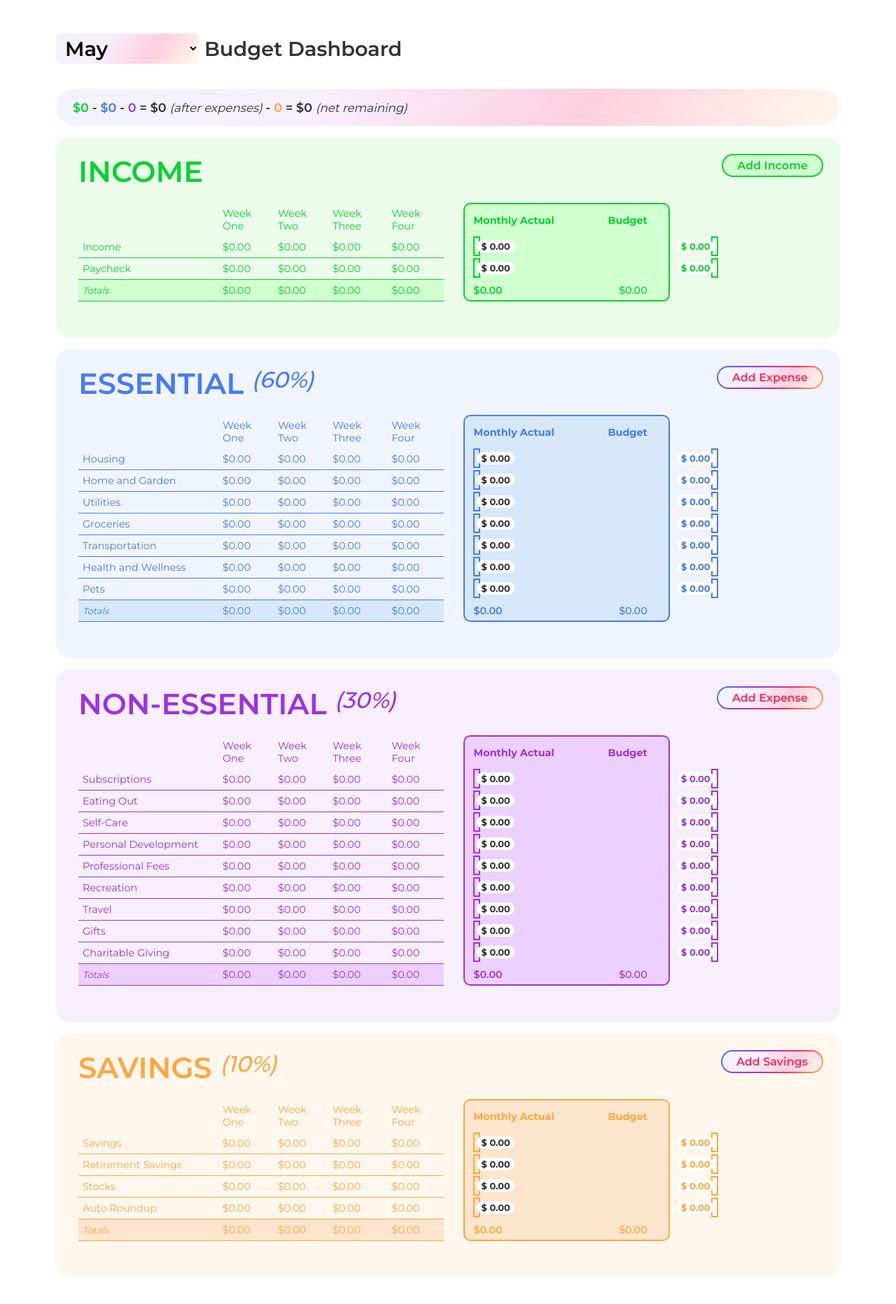
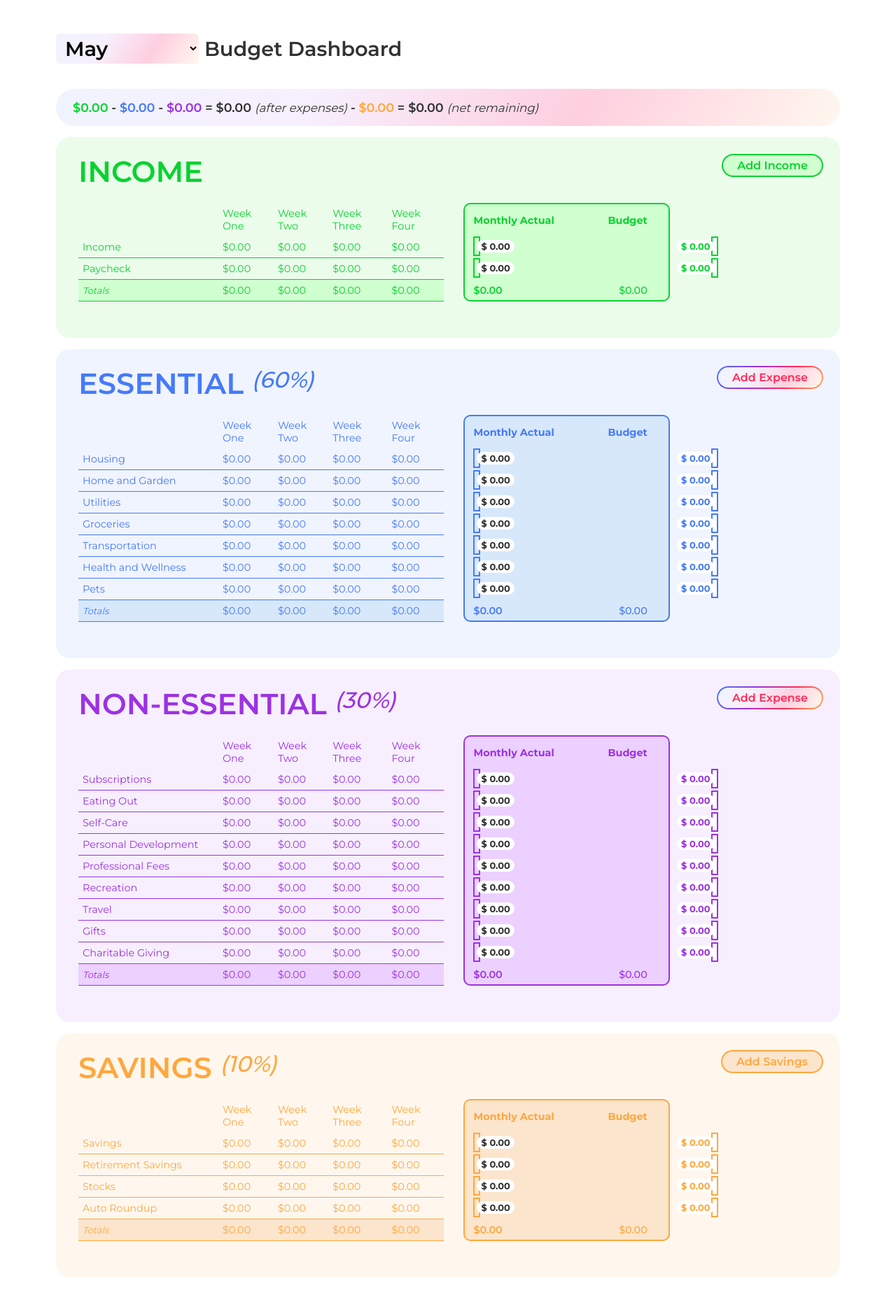
Before and after one commit to rubybeaches/BetterBudgetBuilds, a Next.js app: page /dashboard in a window 1280 px wide. Shown: the top 1864 px of the page at 70% size. Built offline with nearby package versions, Linux system fonts and the light colour scheme.

Commit message:
final touches on summary bar styling

```diff
--- a/src/app/components/Dashboard/SummaryTable.tsx
+++ b/src/app/components/Dashboard/SummaryTable.tsx
@@ -1,4 +1,9 @@
-import { convertToFloat, isDateInWeek, parsetoNum, weeksInMonth } from "@/app/lib/helpers";
+import {
+  convertToFloat,
+  isDateInWeek,
+  parsetoNum,
+  weeksInMonth,
+} from "@/app/lib/helpers";
 import { category, expense } from "@/app/lib/types";
 import SummaryRow from "./SummaryRow";
 
@@ -7,11 +12,13 @@ const SummaryTable = ({
   expenses,
   monthlyIncome,
   monthIndex,
+  totalExpenses,
 }: {
   categories: category[];
   expenses: expense[];
   monthlyIncome: number;
   monthIndex: number;
+  totalExpenses: number;
 }) => {
   const today = new Date();
   const fullYear = today.getFullYear();
@@ -48,8 +55,6 @@ const SummaryTable = ({
     return convertToFloat(sum);
   };
 
-  const totalExpenses = sumExpenses([weekOne[0], weekFour[1]]);
-
   return (
     <table id="summaryTable">
       <tbody>
@@ -83,12 +88,12 @@ const SummaryTable = ({
           <td id="empty"></td>
           <td
             id={
-              parsetoNum(totalExpenses) > parsetoNum(sumBudget())
+              totalExpenses > parsetoNum(sumBudget())
                 ? "overBudgetExpenses"
                 : ""
             }
           >
-            ${totalExpenses}
+            ${convertToFloat(totalExpenses)}
           </td>
           <td>${sumBudget()}</td>
         </tr>
--- a/src/app/dashboard/page.css
+++ b/src/app/dashboard/page.css
@@ -37,14 +37,16 @@ body {
 }
 
 .expenseButton.left,
-.incomeButton.left {
+.incomeButton.left,
+.savingsButton.left {
   position: absolute;
   right: 1.5rem;
   top: 1.5em;
 }
 
 .expenseButton.border,
-.incomeButton.border {
+.incomeButton.border,
+.savingsButton.border {
   padding: 2px;
   width: fit-content;
   border-radius: 20px;
@@ -52,13 +54,15 @@ body {
 }
 
 .expenseButton.background,
-.incomeButton.background {
+.incomeButton.background,
+.savingsButton.background {
   padding: 5px 20px;
   border-radius: 20px;
 }
 
 .expenseButton.text,
-.incomeButton.text {
+.incomeButton.text,
+.savingsButton.text {
   font-size: 1em;
   font-weight: 600;
 }
@@ -71,20 +75,33 @@ body {
   background: #09d22f;
 }
 
+.savingsButton.border {
+  background: var(--orange-color);
+}
+
 .expenseButton.background {
   background: linear-gradient(122deg, #f0f4fe, #f7effd, #fecfdf, #fff7ee);
-}
-
-.expenseButton.text {
-  color: #ff2955;
 }
 
 .incomeButton.background {
   background-color: #d0ffd0;
 }
 
+.savingsButton.background {
+  background: var(--orange-highlight);
+}
+
+.expenseButton.text,
+.overBudgetText {
+  color: #ff2955;
+}
+
 .incomeButton.text {
   color: #09d22f;
+}
+
+.savingsButton.text {
+  color: var(--orange-color);
 }
 
 .section {
--- a/src/app/dashboard/page.tsx
+++ b/src/app/dashboard/page.tsx
@@ -3,6 +3,7 @@ import { useEffect, useMemo, useState } from "react";
 import "./page.css";
 import {
   allMonths,
+  convertToFloat,
   filterExpensesByMonth,
   setActiveCategories,
   sortCategories,
@@ -112,6 +113,12 @@ const Dashboard = ({
     0
   );
 
+  const incomeMinusExpenseTotal =
+    incomeExpenseTotal - essentialExpenseTotal - nonEssentialExpenseTotal;
+  const incomeMinusExpenseBool = incomeMinusExpenseTotal < 0;
+  const netBudgetTotal = incomeMinusExpenseTotal - savingExpenseTotal;
+  const negativeBudgetBool = netBudgetTotal < 0;
+
   const incomeMod: category[] = [
     ...defaultIncomeCategories,
     {
@@ -138,16 +145,22 @@ const Dashboard = ({
       </h2>
 
       <div className="baseBar">
-        <span id="Income">${incomeExpenseTotal}</span> -{" "}
-        <span id="Essential">${essentialExpenseTotal}</span> -{" "}
-        <span id="Non-Essential">{nonEssentialExpenseTotal}</span> = $
-        {incomeExpenseTotal - essentialExpenseTotal - nonEssentialExpenseTotal}{" "}
+        <span id="Income">${convertToFloat(incomeExpenseTotal)}</span> -{" "}
+        <span id="Essential">${convertToFloat(essentialExpenseTotal)}</span> -{" "}
+        <span id="Non-Essential">
+          ${convertToFloat(nonEssentialExpenseTotal)}
+        </span>{" "}
+        ={" "}
+        <span className={incomeMinusExpenseBool ? "overBudgetText" : ""}>
+          {incomeMinusExpenseBool && <>&ndash;</>}$
+          {convertToFloat(Math.abs(incomeMinusExpenseTotal))}
+        </span>{" "}
         <em>(after expenses)</em> -{" "}
-        <span id="Savings">{savingExpenseTotal}</span> = $
-        {incomeExpenseTotal -
-          essentialExpenseTotal -
-          nonEssentialExpenseTotal -
-          savingExpenseTotal}{" "}
+        <span id="Savings">${convertToFloat(savingExpenseTotal)}</span> ={" "}
+        <span className={negativeBudgetBool ? "overBudgetText" : ""}>
+          {negativeBudgetBool && <>&ndash;</>}$
+          {convertToFloat(Math.abs(netBudgetTotal))}
+        </span>{" "}
         <em>(net remaining)</em>
       </div>
 
@@ -158,6 +171,7 @@ const Dashboard = ({
           expenses={incomeExpenses}
           monthlyIncome={monthlyIncome}
           monthIndex={allMonths.indexOf(month)}
+          totalExpenses={incomeExpenseTotal}
         />
         <ExpenseTable expense={incomeExpenses} />
         <div className="incomeButton border left">
@@ -178,6 +192,7 @@ const Dashboard = ({
           expenses={essentialExpenses}
           monthlyIncome={monthlyIncome}
           monthIndex={allMonths.indexOf(month)}
+          totalExpenses={essentialExpenseTotal}
         />
         <ExpenseTable expense={essentialExpenses} />
         <div className="expenseButton border left">
@@ -198,6 +213,7 @@ const Dashboard = ({
           expenses={nonEssentialExpenses}
           monthlyIncome={monthlyIncome}
           monthIndex={allMonths.indexOf(month)}
+          totalExpenses={nonEssentialExpenseTotal}
         />
         <ExpenseTable expense={nonEssentialExpenses} />
         <div className="expenseButton border left">
@@ -218,12 +234,13 @@ const Dashboard = ({
           expenses={savingExpenses}
           monthlyIncome={monthlyIncome}
           monthIndex={allMonths.indexOf(month)}
+          totalExpenses={savingExpenseTotal}
         />
         <ExpenseTable expense={savingExpenses} />
-        <div className="expenseButton border left">
-          <div className="expenseButton background">
+        <div className="savingsButton border left">
+          <div className="savingsButton background">
             <a href={`/add-expense?month=${month}`}>
-              <p className="expenseButton text">Add Savings</p>
+              <p className="savingsButton text">Add Savings</p>
             </a>
           </div>
         </div>
```
